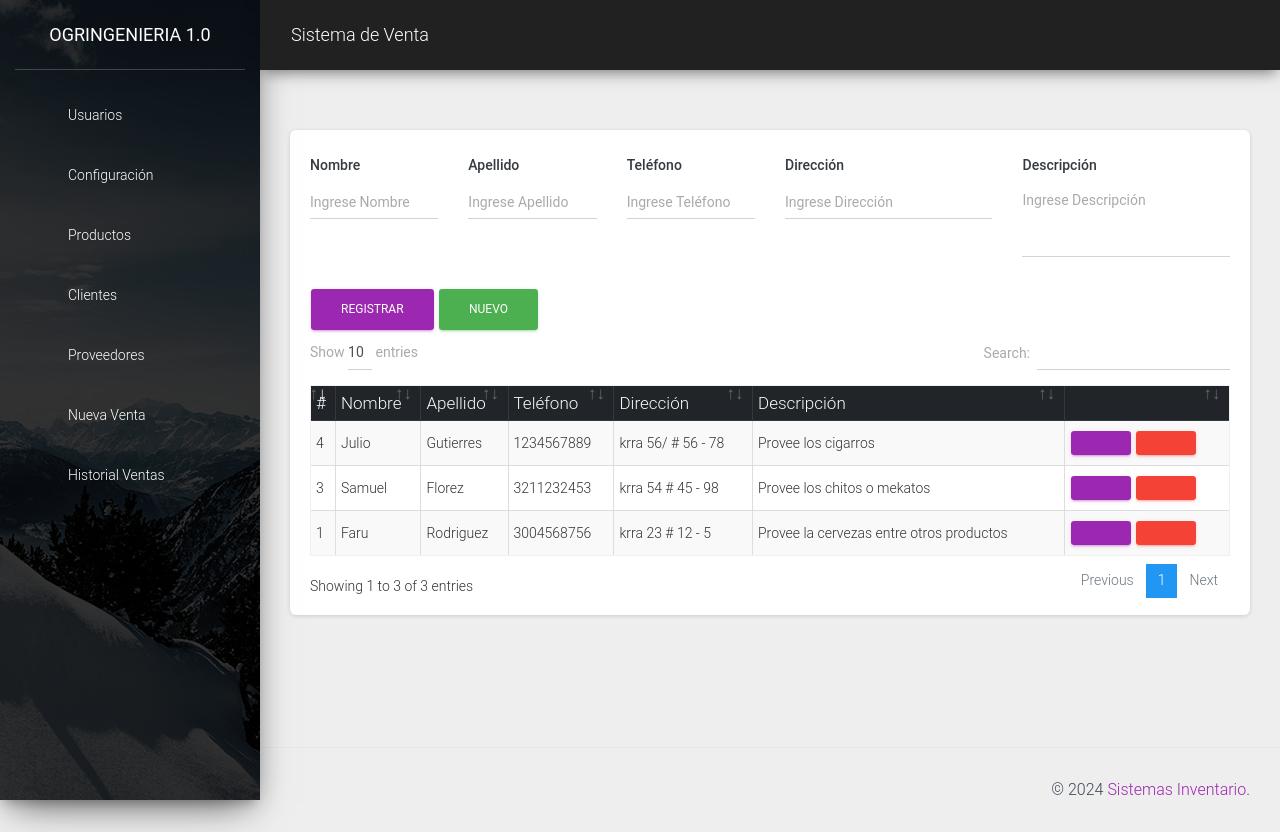
After one commit to orgingeniera/inventario, a PHP site: page /src/proveedores.php in a window 1280 px wide. The commit adds this page. Run offline with PHP 8.4, Linux system fonts and the light colour scheme; a user stored in the database is signed in; data comes from the database, SQL or seed files in the repository; both versions use the stored data as it was after the commit; some libraries are stand-ins or nearby versions.

Commit message:
update
1 creación de la función para editar proveedores
2 creación de la tabla sql proveedores
3 creación de la condición de para editar el proveedor por medio del id
4 creación del archivo para eliminar el proveedor
5 se crea un acceso en el nav para proveedores junto con su icono
6 se acomoda las cards del dashboard para incluir la del proveedor donde se ve cuantos hay
7 se crea el archivo para manejar los proveedores(formulario)

```diff
--- a/assets/js/funciones.js
+++ b/assets/js/funciones.js
@@ -510,6 +510,32 @@ function editarUsuario(id) {
     });
 }
 
+function editarProveedor(id) {
+    const action = "editarProveedor";
+    $.ajax({
+        url: 'ajax.php',
+        type: 'GET',
+        async: true,
+        data: {
+            editarProveedor: action,
+            id: id
+        },
+        success: function (response) {
+            const datos = JSON.parse(response);
+            $('#nombre').val(datos.nombre);
+            $('#telefono').val(datos.telefono);
+            $('#apellido').val(datos.apellido);
+            $('#direccion').val(datos.direccion);
+            $('#descripcion').val(datos.descripcion);
+            $('#id').val(datos.idproveedor);
+            $('#btnAccion').val('Modificar');
+        },
+        error: function (error) {
+            console.log(error);
+        }
+    });
+}
+
 function editarProducto(id) {
     const action = "editarProducto";
     $.ajax({
--- a/src/ajax.php
+++ b/src/ajax.php
@@ -119,6 +119,12 @@ if (isset($_GET['q'])) {
     $data = mysqli_fetch_array($sql);
     echo json_encode($data);
     exit;
+} else if (isset($_GET['editarProveedor'])) {
+    $idproveedor = $_GET['id'];
+    $sql = mysqli_query($conexion, "SELECT * FROM proveedores WHERE idproveedor = $idproveedor");
+    $data = mysqli_fetch_array($sql);
+    echo json_encode($data);
+    exit;
 }
 if (isset($_POST['regDetalle'])) {
     $id = $_POST['id'];
--- a/src/includes/header.php
+++ b/src/includes/header.php
@@ -52,6 +52,12 @@ if (empty($_SESSION['active'])) {
                         </a>
                     </li>
                     <li class="nav-item">
+                        <a class="nav-link d-flex" href="proveedores.php">
+                            <i class=" fas fa-solid fa-truck mr-2 fa-2x"></i>
+                            <p> Proveedores</p>
+                        </a>
+                    </li>
+                    <li class="nav-item">
                         <a class="nav-link d-flex" href="ventas.php">
                             <i class="fas fa-cash-register mr-2 fa-2x"></i>
                             <p> Nueva Venta</p>
--- /dev/null
+++ b/src/proveedores.php
@@ -0,0 +1,171 @@
+<?php
+session_start();
+include "../conexion.php";
+$id_user = $_SESSION['idUser'];
+$permiso = "proveedores";
+$sql = mysqli_query($conexion, "SELECT p.*, d.* FROM permisos p INNER JOIN detalle_permisos d ON p.id = d.id_permiso WHERE d.id_usuario = $id_user AND p.nombre = '$permiso'");
+$existe = mysqli_fetch_all($sql);
+if (empty($existe) && $id_user != 1) {
+    header('Location: permisos.php');
+}
+
+if (!empty($_POST)) {
+    $alert = "";
+    if (empty($_POST['nombre']) || empty($_POST['apellido']) ||  empty($_POST['telefono']) || empty($_POST['direccion']) || empty($_POST['descripcion'])) {
+        $alert = '<div class="alert alert-warning alert-dismissible fade show" role="alert">
+                        Todo los campos son obligatorio
+                        <button type="button" class="close" data-dismiss="alert" aria-label="Close">
+                            <span aria-hidden="true">&times;</span>
+                        </button>
+                    </div>';
+    } else {
+        $id = $_POST['id'];
+        $nombre = $_POST['nombre'];
+        $apellido = $_POST['apellido'];
+        $telefono = $_POST['telefono'];
+        $direccion = $_POST['direccion'];
+        $descripcion = $_POST['descripcion'];
+        $result = 0;
+        if (empty($id)) {
+            $query = mysqli_query($conexion, "SELECT * FROM proveedores WHERE nombre = '$nombre'");
+            $result = mysqli_fetch_array($query);
+            if ($result > 0) {
+                $alert = '<div class="alert alert-warning alert-dismissible fade show" role="alert">
+                        El proveedor ya existe
+                        <button type="button" class="close" data-dismiss="alert" aria-label="Close">
+                            <span aria-hidden="true">&times;</span>
+                        </button>
+                    </div>';
+            } else {
+                $query_insert = mysqli_query($conexion, "INSERT INTO proveedores(nombre,apellido,telefono,direccion,descripcion) values ('$nombre', '$apellido', '$telefono', '$direccion', '$descripcion')");
+                if ($query_insert) {
+                    $alert = '<div class="alert alert-success alert-dismissible fade show" role="alert">
+                        Proveedor registrado
+                        <button type="button" class="close" data-dismiss="alert" aria-label="Close">
+                            <span aria-hidden="true">&times;</span>
+                        </button>
+                    </div>';
+                } else {
+                    $alert = '<div class="alert alert-danger alert-dismissible fade show" role="alert">
+                        Error al registrar
+                        <button type="button" class="close" data-dismiss="alert" aria-label="Close">
+                            <span aria-hidden="true">&times;</span>
+                        </button>
+                    </div>';
+                }
+            }
+        }else{
+            $sql_update = mysqli_query($conexion, "UPDATE proveedores SET nombre = '$nombre' , apellido = '$apellido' , telefono = '$telefono', direccion = '$direccion', descripcion = '$descripcion' WHERE idproveedor = $id");
+            if ($sql_update) {
+                $alert = '<div class="alert alert-success alert-dismissible fade show" role="alert">
+                        Proveedor Modificado
+                        <button type="button" class="close" data-dismiss="alert" aria-label="Close">
+                            <span aria-hidden="true">&times;</span>
+                        </button>
+                    </div>';
+            } else {
+                $alert = '<div class="alert alert-danger alert-dismissible fade show" role="alert">
+                        Error al modificar
+                        <button type="button" class="close" data-dismiss="alert" aria-label="Close">
+                            <span aria-hidden="true">&times;</span>
+                        </button>
+                    </div>';
+            }
+        }
+    }
+    mysqli_close($conexion);
+}
+include_once "includes/header.php";
+?>
+<div class="card">
+    <div class="card-body">
+        <div class="row">
+            <div class="col-md-12">
+                <?php echo (isset($alert)) ? $alert : '' ; ?>
+                <form action="" method="post" autocomplete="off" id="formulario">
+                    <div class="row">
+                        <div class="col-md-2">
+                            <div class="form-group">
+                                <label for="nombre" class="text-dark font-weight-bold">Nombre</label>
+                                <input type="text" placeholder="Ingrese Nombre" name="nombre" id="nombre" class="form-control">
+                                <input type="hidden" name="id" id="id">
+                            </div>
+                        </div>
+                        <div class="col-md-2">
+                            <div class="form-group">
+                                <label for="apellido" class="text-dark font-weight-bold">Apellido</label>
+                                <input type="text" placeholder="Ingrese Apellido" name="apellido" id="apellido" class="form-control">
+                            </div>
+                        </div>
+                        <div class="col-md-2">
+                            <div class="form-group">
+                                <label for="telefono" class="text-dark font-weight-bold">Teléfono</label>
+                                <input type="number" placeholder="Ingrese Teléfono" name="telefono" id="telefono" class="form-control">
+
+                            </div>
+                        </div>
+                        <div class="col-md-3">
+                            <div class="form-group">
+                                <label for="direccion" class="text-dark font-weight-bold">Dirección</label>
+                                <input type="text" placeholder="Ingrese Dirección" name="direccion" id="direccion" class="form-control">
+                            </div>
+                        </div>
+                        <div class="col-md-3">
+                            <div class="form-group">
+                                <label for="descripcion" class="text-dark font-weight-bold">Descripción</label>
+                                <textarea placeholder="Ingrese Descripción" name="descripcion" id="descripcion" class="form-control" rows="3"></textarea>
+                            </div>
+                        </div>
+                        <div class="col-md-4 mt-3">
+                            <input type="submit" value="Registrar" class="btn btn-primary" id="btnAccion">
+                            <input type="button" value="Nuevo" class="btn btn-success" id="btnNuevo" onclick="limpiar()">
+                        </div>
+                    </div>
+                </form>
+            </div>
+            <div class="col-md-12">
+                <div class="table-responsive">
+                    <table class="table table-striped table-bordered" id="tbl">
+                        <thead class="thead-dark">
+                            <tr>
+                                <th>#</th>
+                                <th>Nombre</th>
+                                <th>Apellido</th>
+                                <th>Teléfono</th>
+                                <th>Dirección</th>
+                                <th>Descripción</th>
+                                <th></th>
+                            </tr>
+                        </thead>
+                        <tbody>
+                            <?php
+                            include "../conexion.php";
+
+                            $query = mysqli_query($conexion, "SELECT * FROM proveedores");
+                            $result = mysqli_num_rows($query);
+                            if ($result > 0) {
+                                while ($data = mysqli_fetch_assoc($query)) { ?>
+                                    <tr>
+                                        <td><?php echo $data['idproveedor']; ?></td>
+                                        <td><?php echo $data['nombre']; ?></td>
+                                        <td><?php echo $data['apellido']; ?></td>
+                                        <td><?php echo $data['telefono']; ?></td>
+                                        <td><?php echo $data['direccion']; ?></td>
+                                        <td><?php echo $data['descripcion']; ?></td>
+                                        <td>
+                                            <a href="#" onclick="editarProveedor(<?php echo $data['idproveedor']; ?>)" class="btn btn-primary"><i class='fas fa-edit'></i></a>
+                                            <form action="eliminar_proveedor.php?id=<?php echo $data['idproveedor']; ?>" method="post" class="confirmar d-inline">
+                                                <button class="btn btn-danger" type="submit"><i class='fas fa-trash-alt'></i> </button>
+                                            </form>
+                                        </td>
+                                    </tr>
+                            <?php }
+                            } ?>
+                        </tbody>
+                    </table>
+                </div>
+            </div>
+        </div>
+    </div>
+</div>
+<?php include_once "includes/footer.php"; ?>
```
Also changed, not shown: sistema.sql (+88 -52 lines), src/eliminar_proveedor.php (added, +29 -0 lines), src/index.php (+22 -7 lines).
